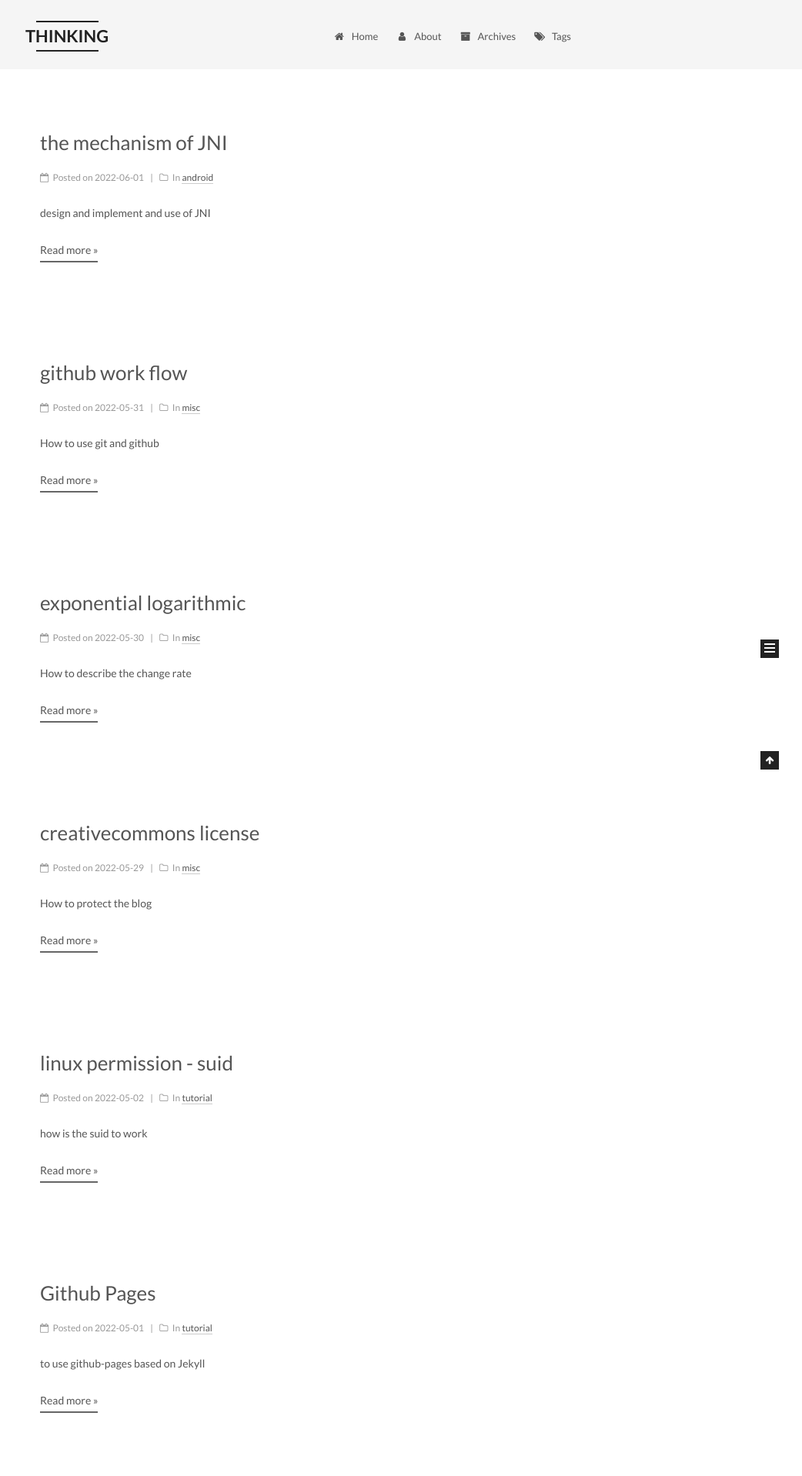
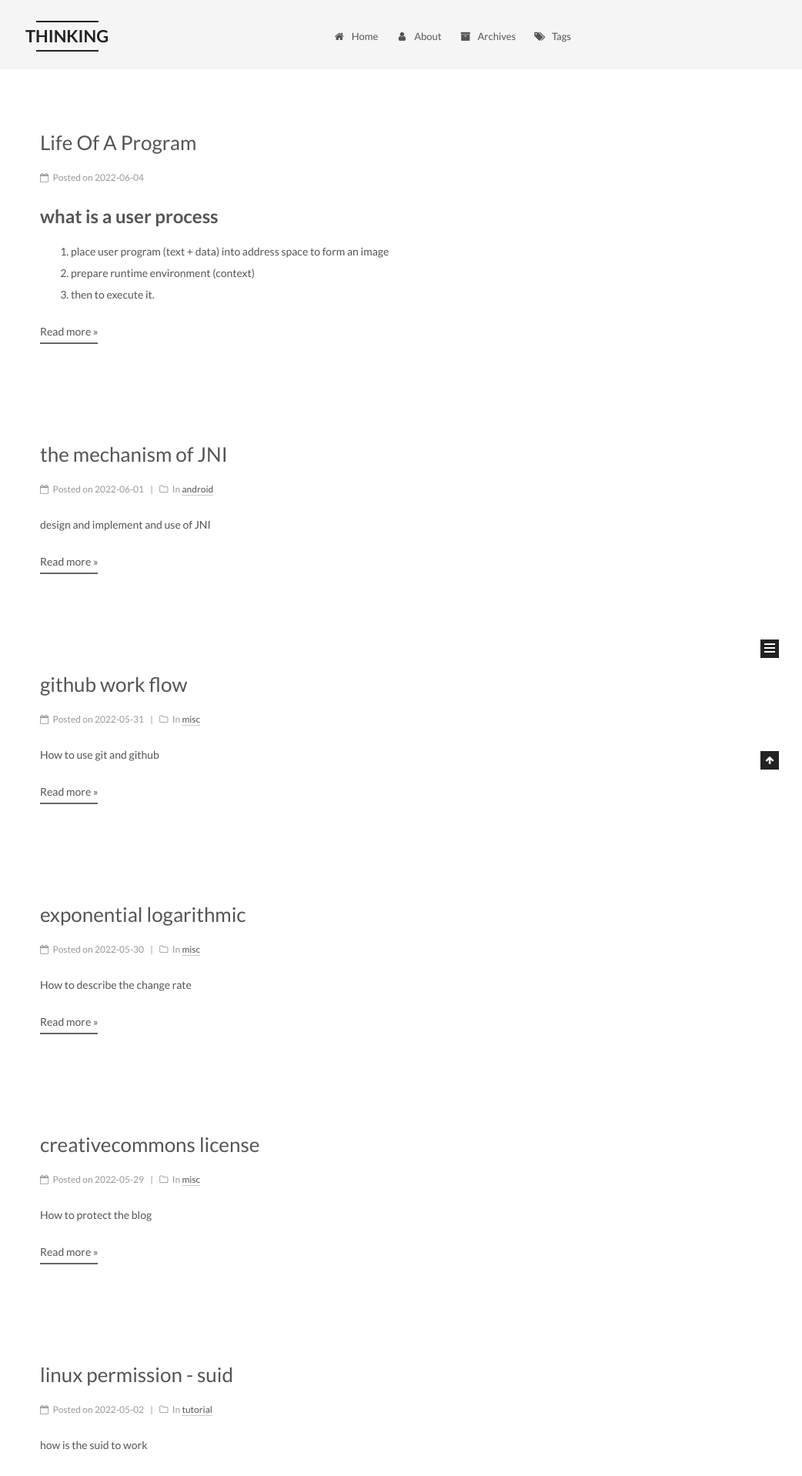
Before and after one commit to youngvoice/youngvoice.github.io.jekyll, a Jekyll site: the page built from index.html, in a window 1280 px wide. Shown: the top 1918 px of the page at 77% size, without its empty margins (238-1280 px from the left). Built offline with Jekyll 4.4.1, drawn with Linux system fonts in a browser that asks for light colours; emoji names are drawn with the system emoji font; the list of posts is cut into pages by our own code; part of the change alters nothing that is shown; some of the changed text lies outside the part shown.

Commit message:
a good start question (#8)
a good sign

```diff
--- a/_config.yml
+++ b/_config.yml
@@ -6,7 +6,7 @@
 # Site
 title: THINKING
 subtitle: nanzhenbeizhan
-description: record something
+description: record and think interesting questions
 author: The Friend of Time
 # Support language: de, en, fr-FR, id, ja, ko, pt-BR, pt, ru, zh-Hans, zh-hk, zh-tw
 language: en
--- /dev/null
+++ b/_posts/2022-06-04-life-of-a-program.md
@@ -0,0 +1,23 @@
+# what is a user process
+1. place user program (text + data) into address space to form an image
+2. prepare runtime environment (context)
+3. then to execute it.
+
+# what happend, when we run a program in linux system ?
+1. the shell call exec system call enter kernel space
+2. the kernel create the process image and prepare runtime environment
+3. then switch to the new process and execute it
+4. return from kernel space and run user code
+
+
+# what is the user space entry for new process return from kernel?
+1. statically linked program
+user program entry.
+2. dynamically linked program
+first run dynamic linker, then transfer control to user program entry.
+# what is the execute follow of user program in user space?
+we can gdb debug the execute process
+we can try to compiler the program
+
+
+# what is the composition of a user program?
```
